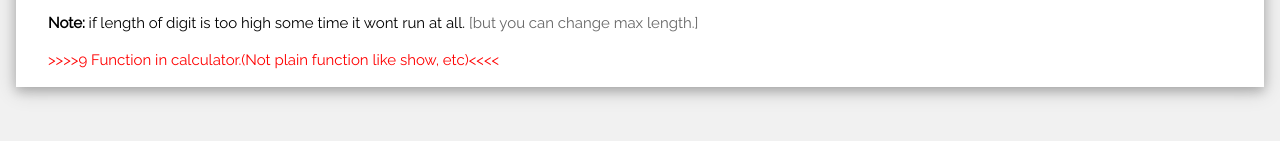
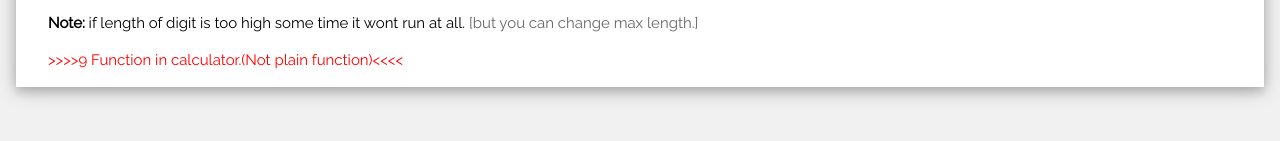
Before and after one commit to blugthek/blugthek.github.io, a plain HTML site: page Java/index.html in a window 1280 px wide. Shown: the part 3047-3188 px from the top of the page. Drawn offline with Linux system fonts and the light colour scheme.

Commit message:
Update index.html

```diff
--- a/Java/index.html
+++ b/Java/index.html
@@ -220,7 +220,7 @@ and is wrapped around the whole page content, except for the footer in this exam
 			</tr></table>
 			</FORM>
 		<p><strong>Note:</strong> if length of digit is too high some time it wont run at all.<span class="w3-opacity"> [but you can change max length.]</span></p>
-		<p><font color="red"> >>>>9 Function in calculator.(Not plain function like show, etc)<<<< </font></p>
+		<p><font color="red"> >>>>9 Function in calculator.(Not plain function)<<<< </font></p>
 		</p>
       </div>
     <!---->
```
